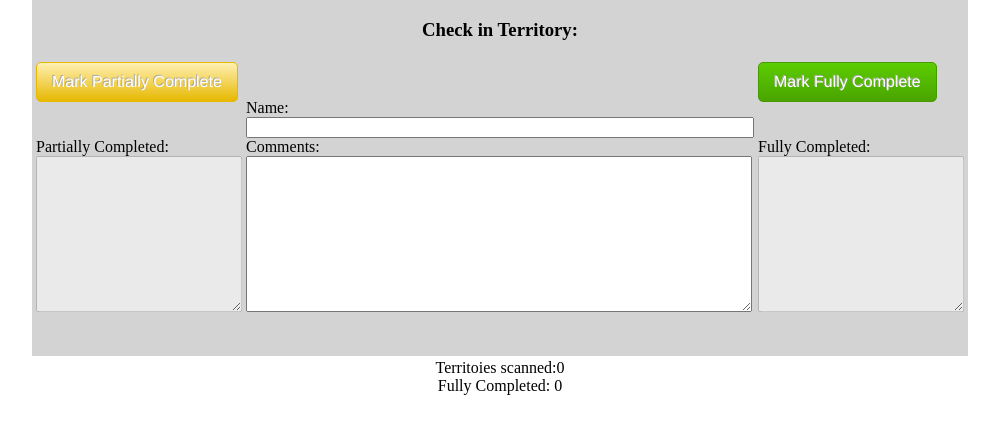
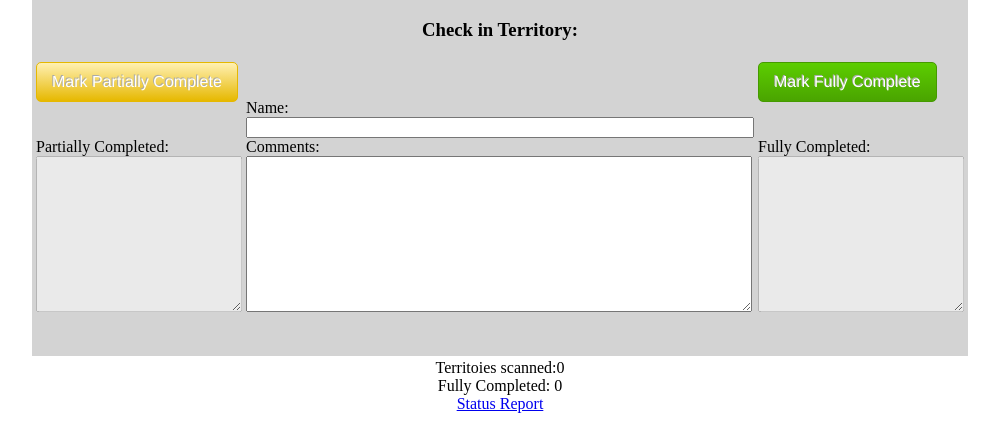
Before and after one commit to patnet2004/patnet2004-php, a PHP site: page /index.php?tnum=1 in a window 1280 px wide. Shown: the part 513-945 px from the top of the page, without its empty margins (140-1139 px from the left). Before the commit the page ends 908 px from the top, so only its background shows below. Run offline with PHP 8.4, Linux system fonts and the light colour scheme; data that the repository does not hold is empty.

Commit message:
2016-03-03_12:52

```diff
--- a/index.php
+++ b/index.php
@@ -450,6 +450,8 @@ $GLOBALS['output'] = str_replace("<!--{[count_update]}-->","Territoies scanned:"
 
 $GLOBALS['output'] = str_replace("<!--{[count_update]}-->","Fully Completed: ".$row[0]."<br/><!--{[count_update]}-->",$GLOBALS['output']);
 
+$GLOBALS['output'] = str_replace("<!--{[count_update]}-->","<a href=\"?=status\">Status Report</a>",$GLOBALS['output']);
+
 /*
 $sql = "SELECT COUNT(DISTINCT `tNum`) FROM `territories` WHERE `tComplete`<'2'";
 		 $results = mysql_query($sql);
--- a/template.php
+++ b/template.php
@@ -162,7 +162,7 @@ else
 		<!DOCTYPE html>
 		<html>
 		<head>
-		<title>Campaign Territory - Status</title>
+		<title>Campaign Territory - Status Report</title>
 		<style>
 		a:link
 		{
@@ -188,7 +188,7 @@ else
 		<body>
 		<div align=\"center\">
 		<p align=\"center\" style=\"font-size:150%\">
-		Campaign Territory - Status
+		Campaign Territory - Status Report
 		</p>
 		<!--{[output]}-->
 		</div>
```
